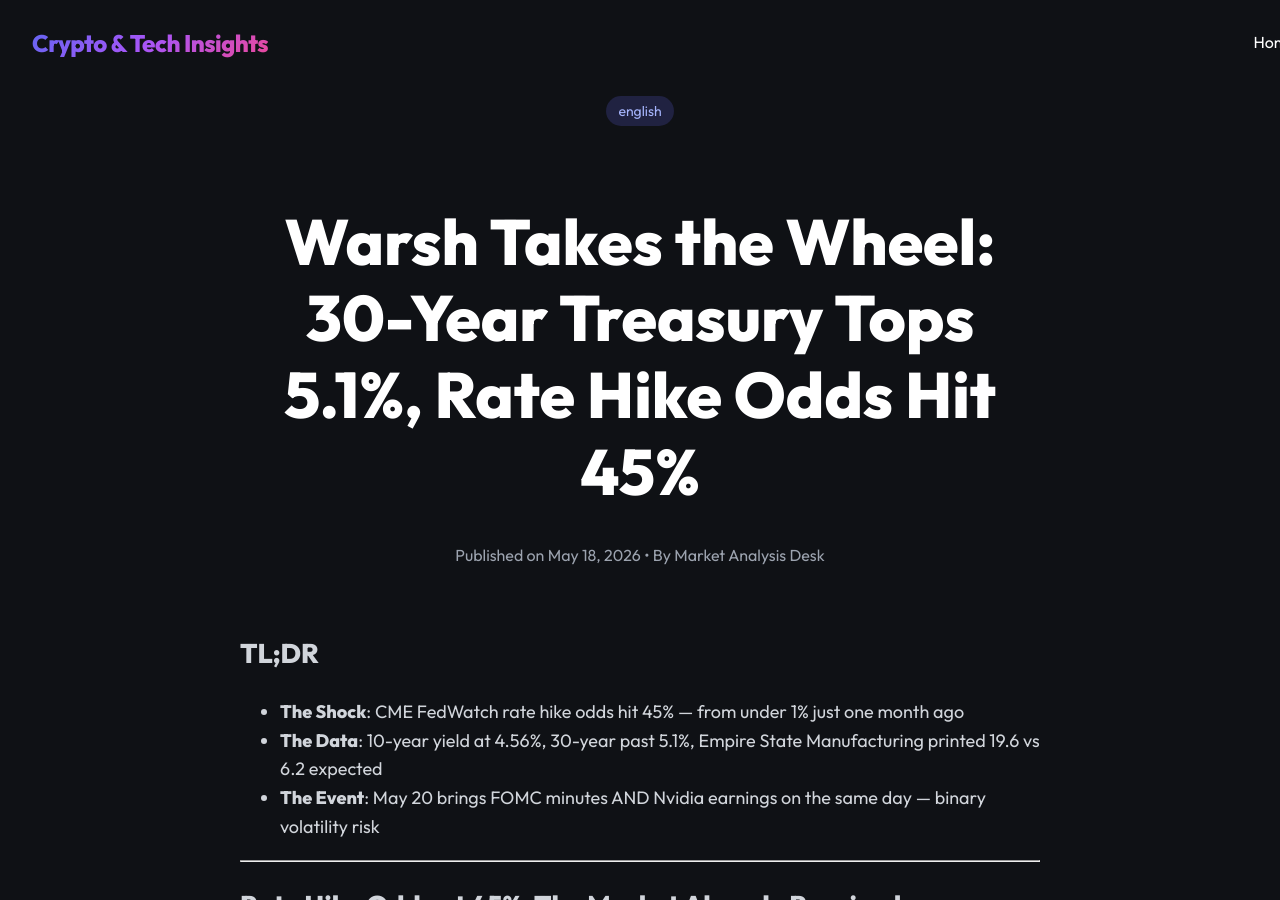
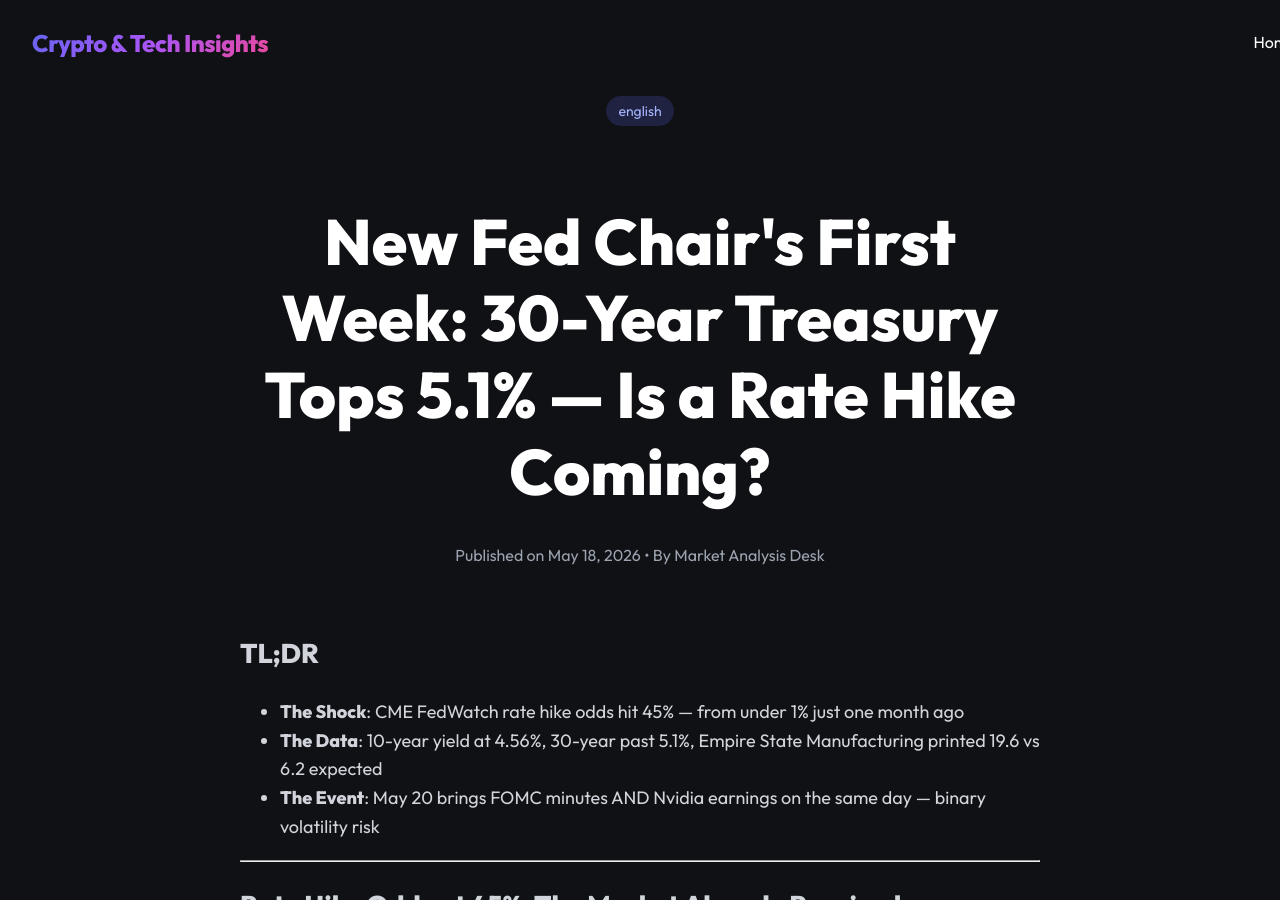
Before and after one commit to jeonghun-project/economy-en, a Jekyll site: the page built from _posts/2026-05-18-warsh-takes-the-wheel-30-year-treasury-tops-51-rate-hike-odds-hit-45-en.md, in a window 1280 px wide and 900 px high. Built offline with Jekyll 4.4.1, drawn with Linux system fonts in a browser that asks for light colours; our own code applies the rules of GitHub Pages for plain Markdown files.

Commit message:
seo: Rewrite title/description/tags for search intent

```diff
--- a/_posts/2026-05-18-warsh-takes-the-wheel-30-year-treasury-tops-51-rate-hike-odds-hit-45-en.md
+++ b/_posts/2026-05-18-warsh-takes-the-wheel-30-year-treasury-tops-51-rate-hike-odds-hit-45-en.md
@@ -1,8 +1,8 @@
 ---
-title: "Warsh Takes the Wheel: 30-Year Treasury Tops 5.1%, Rate Hike Odds Hit 45%"
+title: "New Fed Chair's First Week: 30-Year Treasury Tops 5.1% — Is a Rate Hike Coming?"
 date: "2026-05-18"
-description: "Kevin Warsh's first week as Fed Chair: Treasury yields at near one-year highs, rate hike odds soaring from 1% to 45% in a month. What the data says and how to position."
-tags: ["english", "Fed", "Warsh", "Treasury yields", "rate hike", "FOMC", "Nvidia", "finance"]
+description: "Kevin Warsh's first week as Fed chair saw the 30-year yield break 5.1% and rate hike odds hit 45%. What bond investors and stock holders need to know now."
+tags: ["english", "Fed rate hike 2026", "Treasury yield", "bond market", "Kevin Warsh Fed", "interest rate forecast", "stock market crash"]
 author: "Market Analysis Desk"
 image: https://raw.githubusercontent.com/jeonghun-project/economy-en/main/assets/images/2026-05-18-warsh-takes-the-wheel-30-year-treasury-tops-51-rate-hike-odds-hit-45-en-featured.png
 lang: en
```
